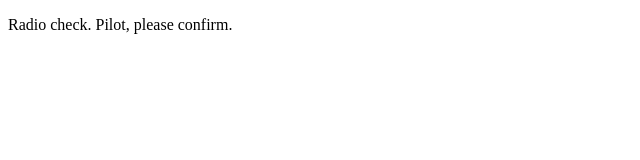
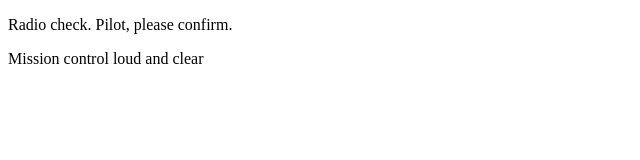
Before and after one commit to mrsprice/comminication-log-control, a plain HTML site: page index.html in a window 1280 px wide. Shown: the whole page, without its empty margins (0-640 px from the left). Drawn offline with Linux system fonts and the light colour scheme.

Commit message:
reply to control

```diff
--- a/index.html
+++ b/index.html
@@ -2,5 +2,6 @@
 <html>
    <body>
       <p>Radio check. Pilot, please confirm.</p>
+      <p>Mission control loud and clear</p>
    </body>
 </html>
```
